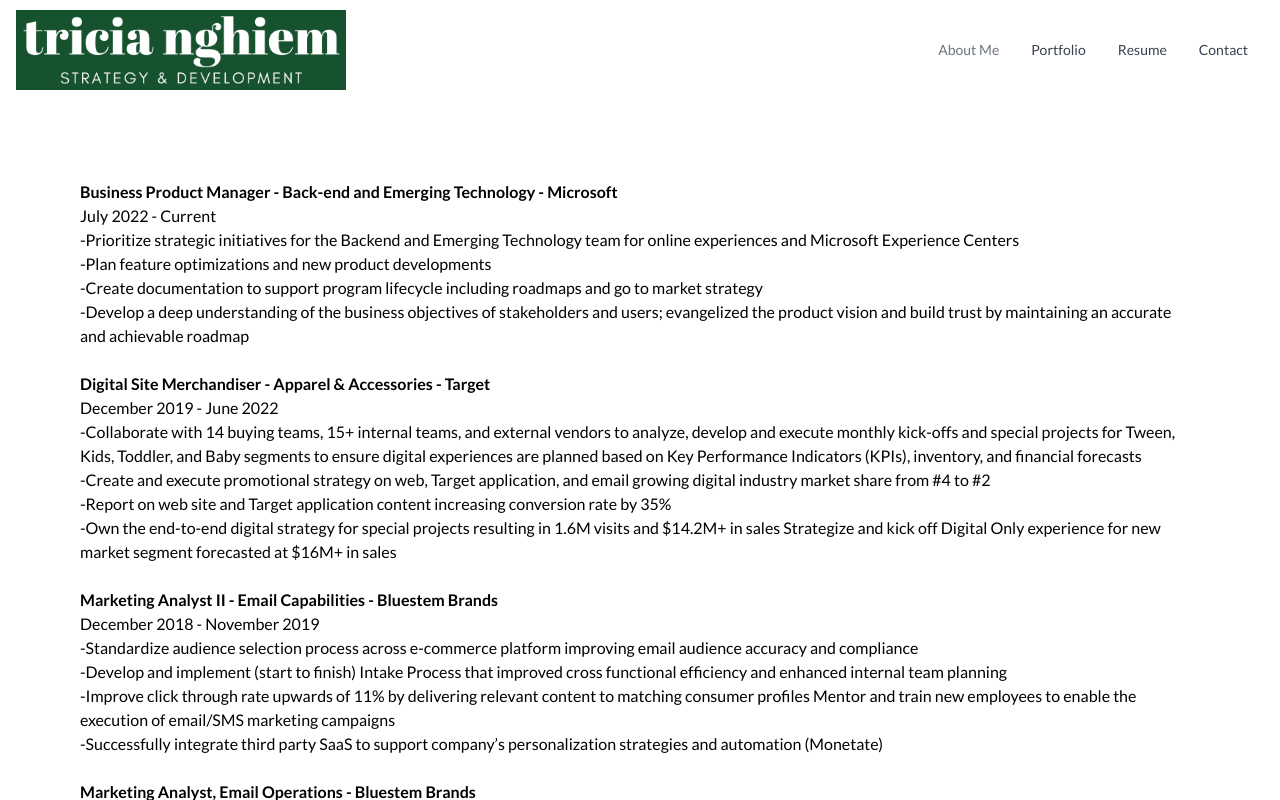
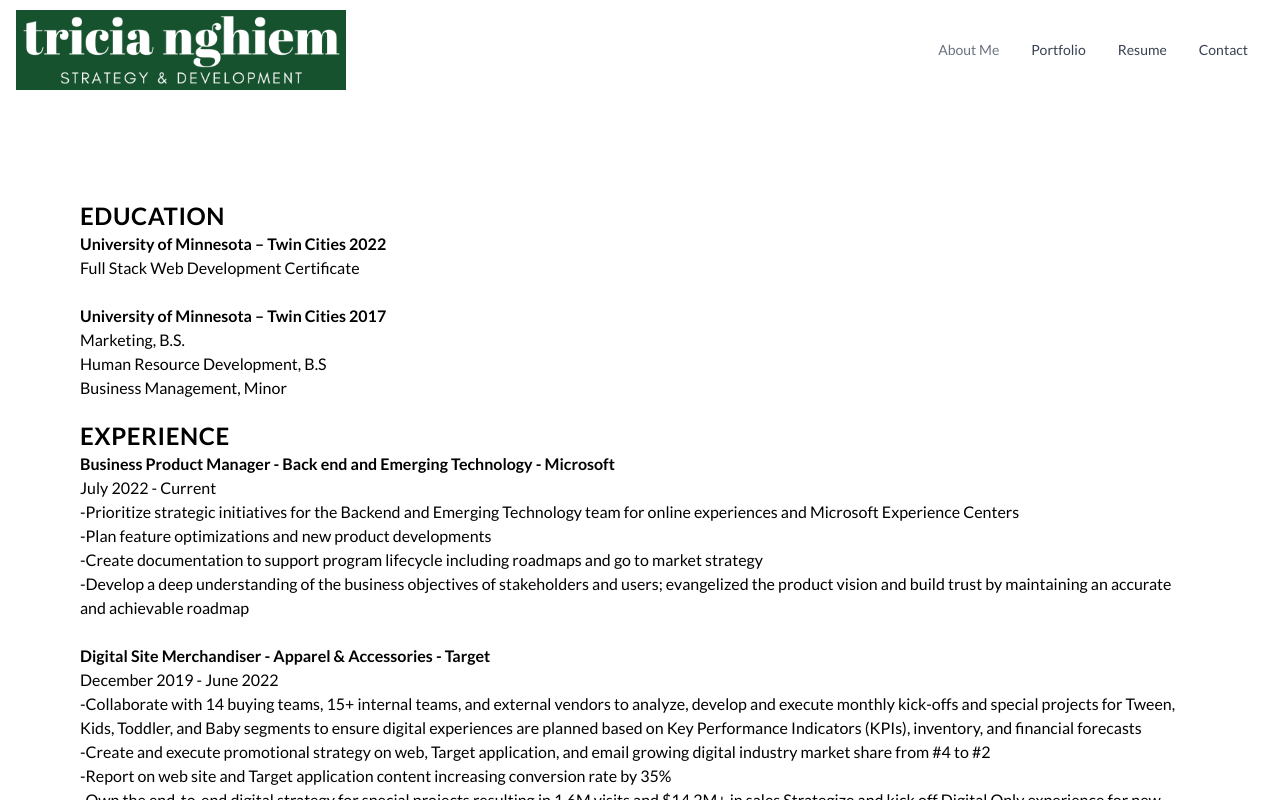
Before and after one commit to triciaax/react-portfolio, a React (Create React App) app: page / in a window 1280 px wide. Both pictures are taken after a click on the button "Resume". Shown: the top 800 px of the page. Built offline with nearby package versions, Linux system fonts and the light colour scheme.

Commit message:
updated resume content and button

```diff
--- a/src/components/body-components/Resume.js
+++ b/src/components/body-components/Resume.js
@@ -1,9 +1,20 @@
 export default function Resume() {
   return (
     <div class="p-20 text-left">
+      <p class="text-2xl pt-5 font-black tracking-wide">EDUCATION</p>
+      <b>University of Minnesota – Twin Cities 2022</b>
+      <br></br>Full Stack Web Development Certificate
+      <br></br>
+      <br></br>
+      <b>University of Minnesota – Twin Cities 2017</b>
+      <br></br>Marketing, B.S.
+      <br></br>Human Resource Development, B.S
+      <br></br>Business Management, Minor
+      <br></br>
+      <p class="text-2xl pt-5 font-black tracking-wide">EXPERIENCE</p>
       <p>
         <b>
-          Business Product Manager - Back-end and Emerging Technology -
+          Business Product Manager - Back end and Emerging Technology -
           Microsoft
         </b>
         <br></br> July 2022 - Current
@@ -102,8 +113,14 @@
           </li>
         </ul>
       </p>
-      <p class="p-20 text-center">
-        <a href="patricia_nghiem_2022.pdf">Click to View Entire Resume</a>.
+      <p class="p-10 text-center">
+        <button
+          type="submit"
+          className="flex mx-auto text-white bg-green-900 border-0 py-3 px-10 focus:outline-none hover:bg-neutral-700 rounded text-md"
+        >
+          {" "}
+          <a href="patricia_nghiem_2022.pdf">Click to View Entire Resume</a>
+        </button>
       </p>
     </div>
   );
```
